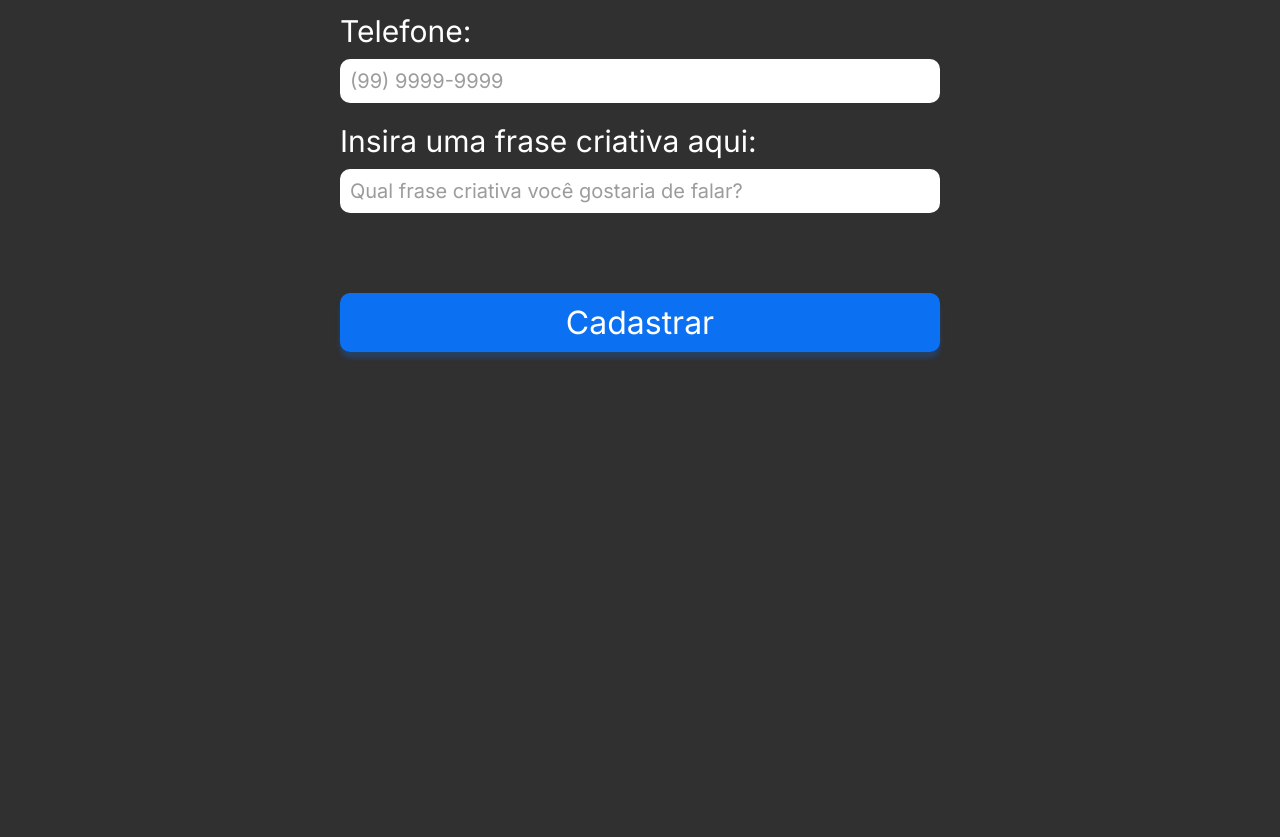
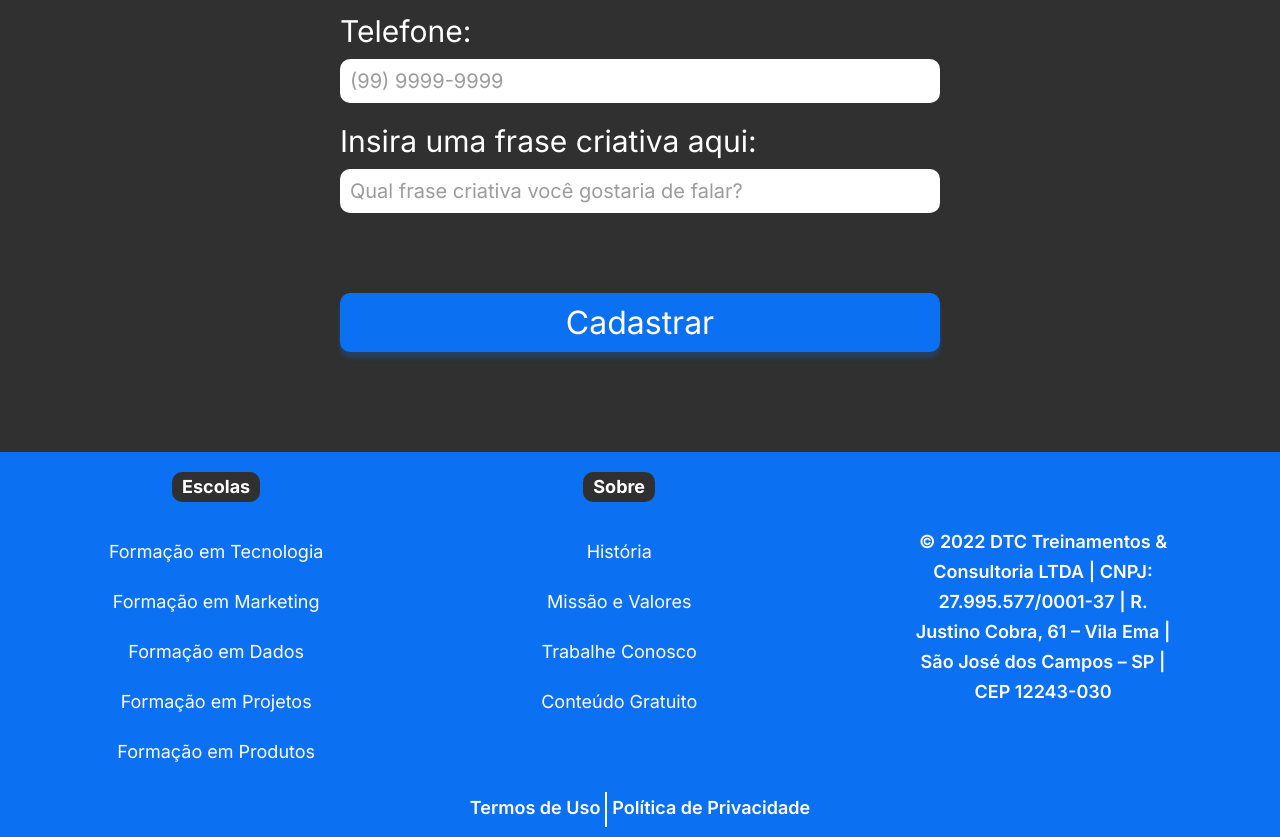
Before and after one commit to lubias/bootcamp-dnc, a plain HTML site: page index.html in a window 1280 px wide. Shown: the part 1062-1899 px from the top of the page. Before the commit the page ends 1514 px from the top, so only its background shows below. Drawn offline with Linux system fonts and the light colour scheme.

```diff
--- a/css/style.css
+++ b/css/style.css
@@ -16,6 +16,7 @@
 body{
     background: linear-gradient(180deg, rgba(12, 112, 242, 0.5) 19.91%, rgba(12, 112, 242, 0) 24.84%), #303030;
     background-repeat: no-repeat;
+    overflow-x: hidden;
 }
 
 a{
@@ -154,3 +155,139 @@ input[type="submit"]{
     cursor: pointer;
     box-shadow: 0px 6px 4px rgba(12, 112, 242, 0.25);
 }
+
+/*Footer*/
+footer{
+    width: 100%;
+    background-color: var(--azul-dnc);
+}
+
+footer .linha_1{
+    display: flex;
+    justify-content: space-around;
+    align-items: center;
+}
+
+footer ul{
+    list-style: none;
+    font-style: normal;
+    margin: 0px;
+    padding: 0px;
+}
+
+footer nav{
+    display: flex;
+    flex-direction: column;
+    align-items: center;
+    height: 330px;
+}
+
+footer h5{
+    text-align: center;
+    color: #FFFFFF;
+    font-weight: 800;
+    font-size: 18px;
+    line-height: 30px;
+    background-color: var(--preto-dnc);
+    border-radius: 10px;
+    padding: 0px 10px;
+    margin: 20px 0px 15px 0px;
+}
+
+footer ul li{
+    text-align: center;
+    font-weight: 600;
+    font-size: 18px;
+    line-height: 30px;
+
+    margin: 20px 0px;
+}
+
+footer ul li a{
+    color: #FFFFFF;
+}
+
+footer ul li a:hover{
+    color: var(--cinza-hover);
+}
+
+footer .endereco{
+    font-weight: 600;
+    font-size: 18px;
+    line-height: 30px;
+    color: #FFFFFF;
+    text-align: center;
+    width: 20%;
+}
+
+footer .linha_2{
+    display: flex;
+    justify-content: center;
+    margin-top: 0px;
+    padding: 10px;
+    height: 35px;
+}
+
+footer .linha_2 a{
+    font-size: 18px;
+    font-weight: 600;
+    text-align: center;
+    color: #FFFFFF;
+    padding: 5px;
+    border-right: 2px;
+}
+
+footer .linha_2 a:first-child{
+    border-right: 2px solid #FFFFFF;
+}
+
+footer .linha_2 a:hover{
+    color: var(--cinza-hover);
+}
+
+@media screen and (max-width: 600px) {
+    /*Menu*/
+    #principal{
+        display: flex;
+        flex-direction: column;
+        height: auto;
+    }
+
+    #menu{
+        flex-direction: column;
+        width: 100%;
+        align-items: center;
+        margin: 0px;
+    }
+
+    #menu a{
+        display: flex;
+        height: 50px;
+        align-items: center;
+    }
+
+    #principal button{
+        width: 100%;
+        margin: 0px;
+    }
+
+    /*Section*/
+    section h1{
+        font-size: 32px;
+    }
+
+    section h2{
+        font-size: 25px;
+        padding-right: 15px;
+        padding-left: 15px;
+    }
+
+    form{
+        width: 95%;
+        font-size: 20px;
+    }
+
+    .checkbox_items label{
+        font-size: 16px;
+    }
+}
--- a/index.html
+++ b/index.html
@@ -66,5 +66,53 @@
             <input type="submit" value="Cadastrar">
         </form>
     </section>
+    <footer>
+        <div class="linha_1">
+            <nav>
+                <h5>Escolas</h5>
+                <ul>
+                    <li>
+                        <a href="">Formação em Tecnologia</a>
+                    </li>
+                    <li>
+                        <a href="">Formação em Marketing</a>
+                    </li>
+                    <li>
+                        <a href="">Formação em Dados</a>
+                    </li>
+                    <li>
+                        <a href="">Formação em Projetos</a>
+                    </li>
+                    <li>
+                        <a href="">Formação em Produtos</a>
+                    </li>
+                </ul>
+            </nav>
+            <nav>
+                <h5>Sobre</h5>
+                <ul>
+                    <li>
+                        <a href="">História</a>
+                    </li>
+                    <li>
+                        <a href="">Missão e Valores</a>
+                    </li>
+                    <li>
+                        <a href="">Trabalhe Conosco</a>
+                    </li>
+                    <li>
+                        <a href="">Conteúdo Gratuito</a>
+                    </li>
+                </ul>
+            </nav>
+            <div class="endereco">
+                © 2022 DTC Treinamentos & Consultoria LTDA | CNPJ: 27.995.577/0001-37 | R. Justino Cobra, 61 – Vila Ema | São José dos Campos – SP | CEP 12243-030<br>
+            </div>
+        </div>
+        <div class="linha_2">
+            <a href="">Termos de Uso</a>
+            <a href="">Política de Privacidade</a>
+        </div>
+    </footer>
 </body>
 </html>
```
